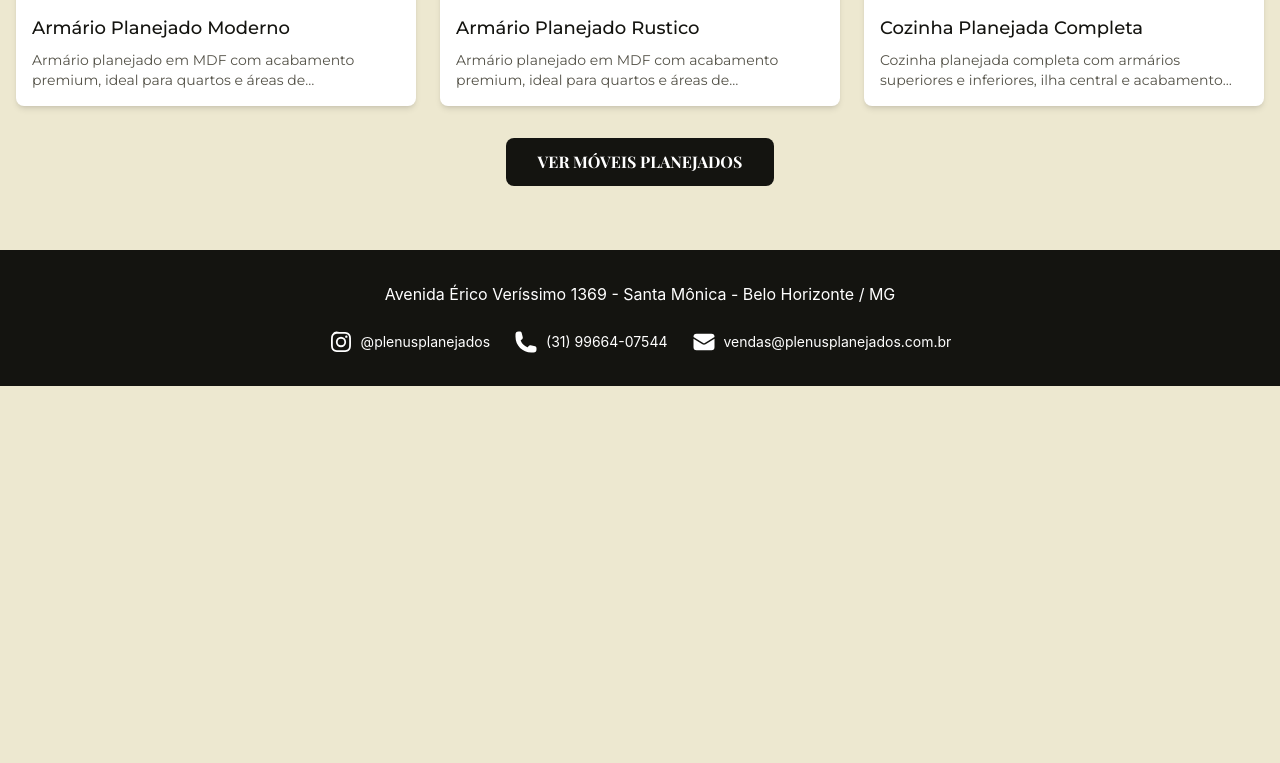
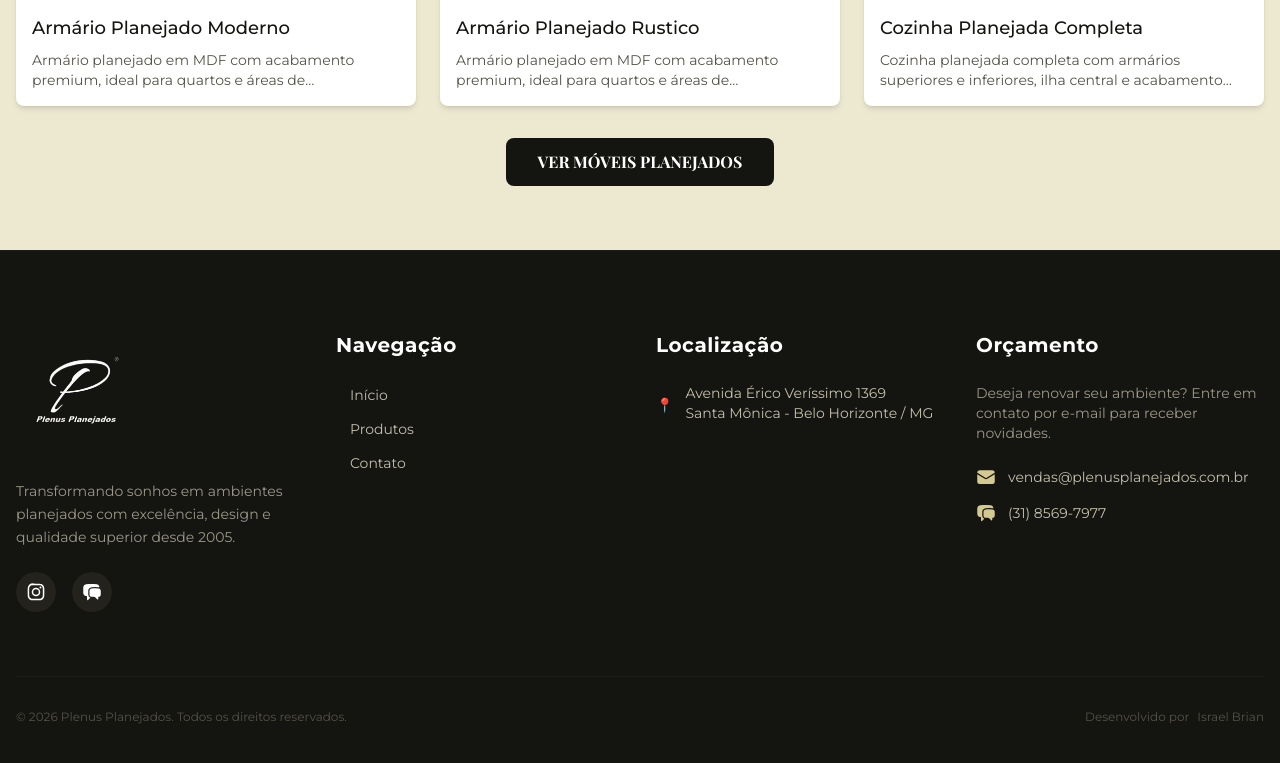
Before and after one commit to israelbrian/website-plenus-remastered, a Next.js app: page / in a window 1280 px wide. Shown: the part 1816-2579 px from the top of the page. Before the commit the page ends 2202 px from the top, so only its background shows below. Built offline with nearby package versions, Linux system fonts and the light colour scheme; a web font is replaced by a local one.

Commit message:
Refatoração do Footer (UI/UX)  melhoria da navegação e estilização mais robusta..
- Foi feita a refatoração no footer do projeto de forma que o mesmo fique mais robusto, elegante e completo.
- Foram disponibilizados apenas as informações relevantes para o cliente.

```diff
--- a/src/components/layout/Footer.tsx
+++ b/src/components/layout/Footer.tsx
@@ -1,61 +1,150 @@
-import { EnvelopeIcon, PhoneIcon } from '@heroicons/react/24/solid';
+'use client';
+
 import Link from 'next/link';
+import Image from 'next/image';
+import { EnvelopeIcon, PaperAirplaneIcon } from '@heroicons/react/24/solid';
 import InstagramIcon from '@/components/icons/InstagramIcon';
+import { ChatBubbleLeftRightIcon } from '@heroicons/react/24/solid'; // Using as generic chat icon or similar if needed, or re-import specific
 
 export default function Footer() {
+  const currentYear = new Date().getFullYear();
+
   return (
-    <footer id="contato" className="bg-color-primary text-color-white py-8">
+    <footer id="contato" className="bg-color-primary text-color-beige-100 pt-20 pb-10 border-t border-color-beige-600/30">
       <div className="container mx-auto px-4">
-        <div className="flex flex-col items-center gap-6">
-          {/* Endereço */}
-          <div className="text-center">
-            <p className="font-family-secondary text-sm md:text-base">
-              Avenida Érico Veríssimo 1369 - Santa Mônica - Belo Horizonte /
-              MG
+        <div className="grid grid-cols-1 md:grid-cols-2 lg:grid-cols-4 gap-12 lg:gap-8 mb-16">
+
+          {/* Coluna 1: Marca e Sobre */}
+          <div className="flex flex-col gap-6">
+            <div className="w-32 h-auto rounded-lg overflow-hidden">
+              {/* Ajuste de logo - background branco para contraste se o logo for escuro, ou transparente */}
+              <Image
+                src="/images/logo/plenus-logo.png"
+                alt="Plenus Planejados Logo"
+                width={150}
+                height={150}
+                className="w-full h-full object-contain"
+              />
+            </div>
+            <p className="font-family-body text-sm leading-relaxed text-color-beige-200">
+              Transformando sonhos em ambientes planejados com excelência, design e qualidade superior desde 2005.
             </p>
-          </div>
-
-          {/* Redes Sociais */}
-          <div className="flex items-center justify-center gap-6">
-            {/* Instagram */}
+            <div className="flex gap-4">
+              {/* Redes Sociais - Ícones com visual moderno */}
               <Link
                 href="https://instagram.com/plenusplanejados"
                 target="_blank"
-              rel="noopener noreferrer"
-              className="flex items-center gap-2 hover:text-color-accent transition-opacity"
+                className="w-10 h-10 rounded-full bg-color-beige-600/50 flex items-center justify-center text-color-white hover:bg-color-accent hover:text-color-primary transition-all duration-300"
                 aria-label="Instagram"
               >
-              <InstagramIcon className="w-6 h-6" />
-              <span className="font-family-secondary text-sm">
-                @plenusplanejados
+                <InstagramIcon className="w-5 h-5" />
+              </Link>
+              <Link
+                href="https://wa.me/3185697977"
+                target="_blank"
+                className="w-10 h-10 rounded-full bg-color-beige-600/50 flex items-center justify-center text-color-white hover:bg-color-accent hover:text-color-primary transition-all duration-300"
+                aria-label="WhatsApp"
+              >
+                <ChatBubbleLeftRightIcon className="w-5 h-5" />
+              </Link>
+            </div>
+          </div>
+
+          {/* Coluna 2: Links Rápidos */}
+          <div className="flex flex-col gap-6">
+            <h3 className="font-family-title text-xl text-color-white font-bold tracking-wide">Navegação</h3>
+            <ul className="flex flex-col gap-3 font-family-body text-sm">
+              <li>
+                <Link href="/" className="hover:text-color-accent transition-colors duration-200 inline-flex items-center gap-2 group">
+                  <span className="w-1.5 h-1.5 rounded-full bg-color-accent opacity-0 group-hover:opacity-100 transition-opacity"></span>
+                  Início
+                </Link>
+              </li>
+              <li>
+                <Link href="/produtos" className="hover:text-color-accent transition-colors duration-200 inline-flex items-center gap-2 group">
+                  <span className="w-1.5 h-1.5 rounded-full bg-color-accent opacity-0 group-hover:opacity-100 transition-opacity"></span>
+                  Produtos
+                </Link>
+              </li>
+              <li>
+                <Link href="/#contato" className="hover:text-color-accent transition-colors duration-200 inline-flex items-center gap-2 group">
+                  <span className="w-1.5 h-1.5 rounded-full bg-color-accent opacity-0 group-hover:opacity-100 transition-opacity"></span>
+                  Contato
+                </Link>
+              </li>
+            </ul>
+          </div>
+
+          {/* Coluna 3: Contato */}
+          <div className="flex flex-col gap-6">
+            <h3 className="font-family-title text-xl text-color-white font-bold tracking-wide">
+              Localização
+            </h3>
+            <ul className="flex flex-col gap-4 font-family-body text-sm">
+              <li className="flex items-start gap-3">
+                <Link href="https://www.google.com/maps/place/R.+%C3%89rico+Ver%C3%ADssimo,+1369+-+S%C3%A3o+Jo%C3%A3o+Batista,+Belo+Horizonte+-+MG,+31520-360/@-19.8158081,-43.9778381,17z/data=!3m1!4b1!4m6!3m5!1s0xa68fd1c7e272b3:0x5291f1474997f0d4!8m2!3d-19.8158132!4d-43.9752578!16s%2Fg%2F11c226tx3p?entry=ttu&g_ep=EgoyMDI2MDIxMS4wIKXMDSoASAFQAw%3D%3D"
+                target="_blank"
+                className="flex items-center gap-3 text-color-beige-100 hover:text-color-accent transition-colors">
+                  <span className="mt-1">📍</span>
+                  <span>
+                    Avenida Érico Veríssimo 1369 <br />
+                    Santa Mônica - Belo Horizonte / MG
                   </span>
                 </Link>
+              </li>
+            </ul>
+          </div>
 
-            {/* WhatsApp */}
-            <Link
-              href="https://wa.me/55319966407544"
-              target="_blank"
-              rel="noopener noreferrer"
-              className="flex items-center gap-2 hover:text-color-accent transition-opacity"
-              aria-label="WhatsApp"
+          {/* Coluna 4: Newsletter / Orçamento */}
+          <div className="flex flex-col gap-6">
+            <h3 className="font-family-title text-xl text-color-white font-bold tracking-wide">Orçamento</h3>
+            <p className="font-family-body text-sm text-color-beige-200">
+              Deseja renovar seu ambiente? Entre em contato por e-mail para receber novidades.
+            </p>
+            <ul className="flex flex-col gap-4 font-family-body text-sm">
+              <li>
+                <Link href="mailto:vendas@plenusplanejados.com.br" className="flex items-center gap-3 hover:text-color-accent transition-colors">
+                  <EnvelopeIcon className="w-5 h-5 text-color-accent" />
+                  <span>vendas@plenusplanejados.com.br</span>
+                </Link>
+              </li>
+              <li>
+                <Link href="https://wa.me/3185697977" target="_blank" className="flex items-center gap-3 hover:text-color-accent transition-colors">
+                  <ChatBubbleLeftRightIcon className="w-5 h-5 text-color-accent" />
+                  <span>(31) 8569-7977</span>
+                </Link>
+              </li>
+            </ul>
+
+            {/* <form className="flex flex-col gap-3" onSubmit={(e) => e.preventDefault()}>
+              <div className="flex bg-color-beige-600/30 rounded-lg overflow-hidden border border-color-beige-600/50 focus-within:border-color-accent transition-colors">
+                <input
+                  type="email"
+                  placeholder="Seu e-mail"
+                  className="bg-transparent text-sm px-4 py-3 text-color-white placeholder-color-beige-400 focus:outline-none w-full font-family-body"
+                />
+                <button
+                  type="submit"
+                  className="bg-color-accent text-color-primary px-4 hover:bg-color-white transition-colors duration-300"
+                  aria-label="Enviar"
                 >
-              <PhoneIcon className="w-6 h-6" />
-              <span className="font-family-secondary text-sm">
-                (31) 99664-07544
-              </span>
-            </Link>
+                  <PaperAirplaneIcon className="w-5 h-5" />
+                </button>
+              </div>
+              <p className="text-xs text-color-beige-400">
+                Livre de spam.
+              </p>
+            </form> */}
+          </div>
 
-            {/* Email */}
-            <Link
-              href="mailto:vendas@plenusplanejados.com.br"
-              className="flex items-center gap-2 hover:text-color-accent transition-opacity"
-              aria-label="Email"
-            >
-              <EnvelopeIcon className="w-6 h-6" />
-              <span className="font-family-secondary text-sm">
-                vendas@plenusplanejados.com.br
-              </span>
-            </Link>
+        </div>
+
+        {/* Rodapé inferior / Copyright */}
+        <div className="border-t border-color-beige-600/30 pt-8 mt-8 flex flex-col md:flex-row justify-between items-center gap-4 text-xs font-family-body text-color-beige-400">
+          <p>© {currentYear} Plenus Planejados. Todos os direitos reservados.</p>
+          <div className="flex gap-2">
+            <span className="hover:text-color-white cursor-pointer transition-colors">Desenvolvido por</span>
+            <span className="hover:text-color-white cursor-pointer transition-colors">Israel Brian </span>
           </div>
         </div>
       </div>
```
Also changed, not shown: public/images/logo/plenus-logo.png (added). Lines whose indentation alone changed are shown as unchanged.
